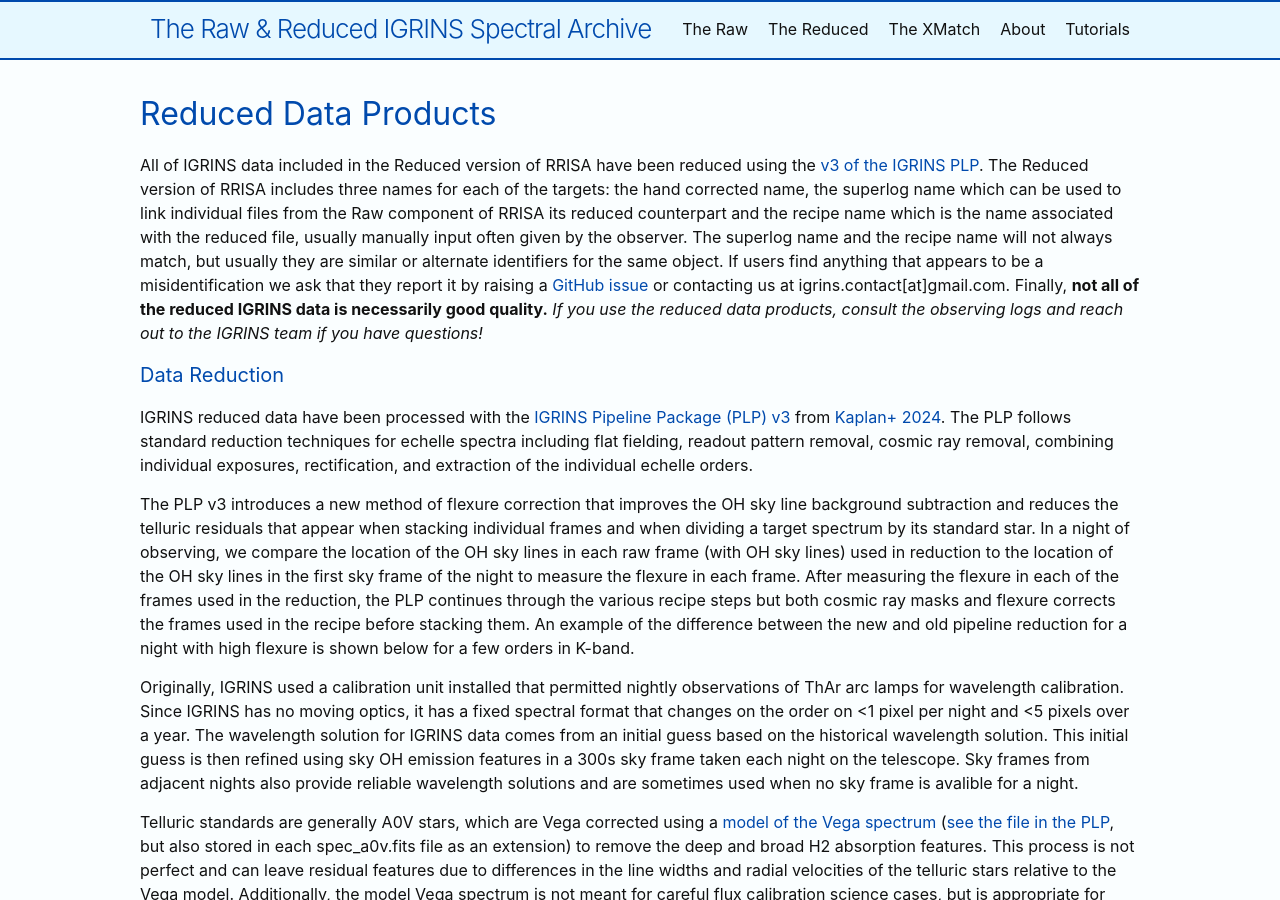
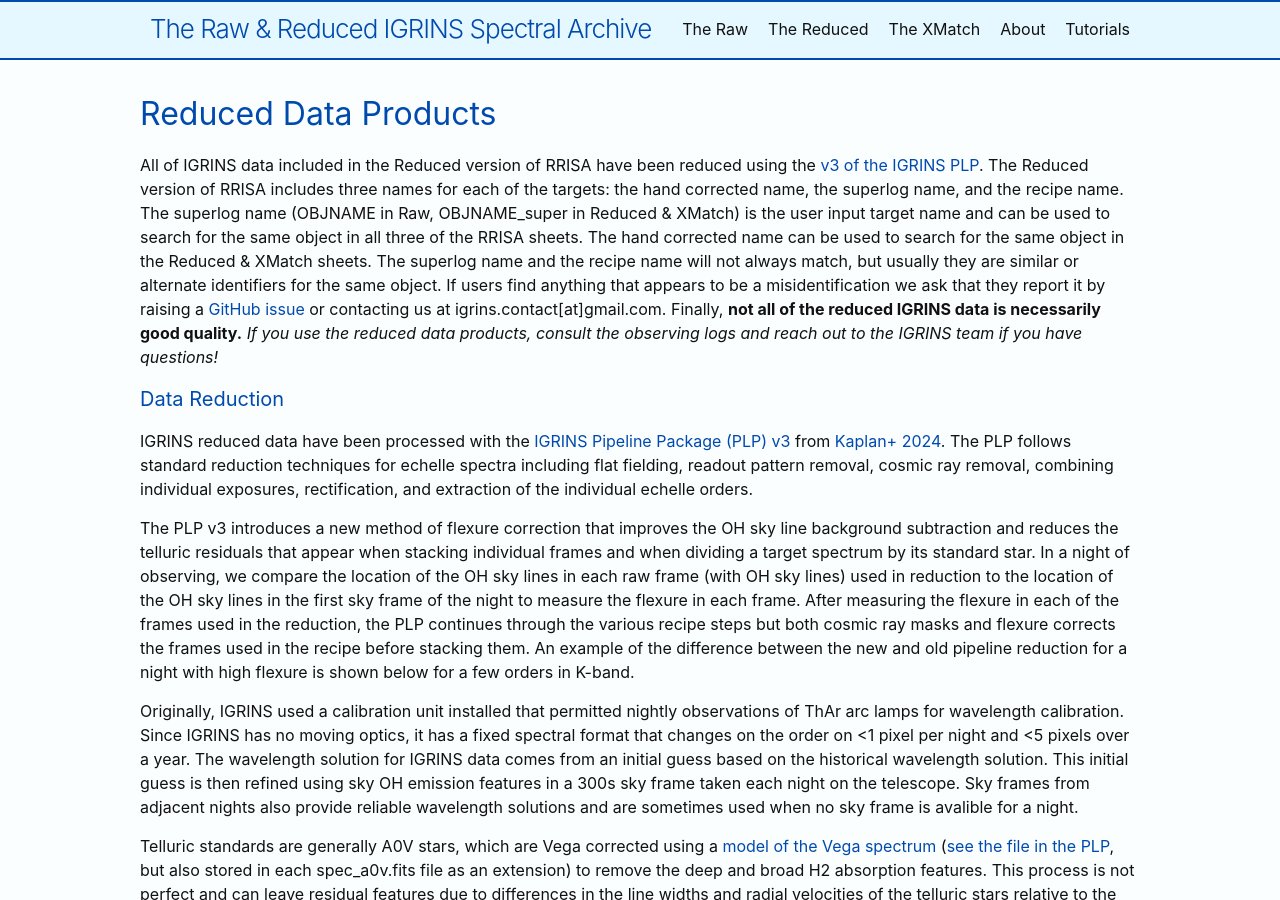
Before and after one commit to IGRINScontact/IGRINScontact.github.io, a Jekyll site: the page built from RRISA_reduced.markdown, in a window 1280 px wide and 900 px high. Built offline with Jekyll 4.4.1, drawn with Linux system fonts in a browser that asks for light colours.

Commit message:
Small grammar fixes

```diff
--- a/RRISA_raw.markdown
+++ b/RRISA_raw.markdown
@@ -32,7 +32,7 @@ The IGRINS slit dimensions (width x length) in arcseconds are 0.34x5 at Gemini S
 Point sources (anything with a seeing limited image on the slit-viewer) are generally observed in two positions on the slit.
 The two positions, A and B, are separated by half a slit length.
 
-__*Note:*__ _Data acquired between April 2018 and May 2019 was impacted by a slight K-band defocus. The details of the defocus are available at [the IGRINS@Gemini webpage](https://sites.google.com/site/igrinsatgemini/2018-k-band-resolution)._
+__*Note:*__ _Data acquired between April 2018 and May 2019 were impacted by a slight K-band defocus. The details of the defocus are available at [the IGRINS@Gemini webpage](https://sites.google.com/site/igrinsatgemini/2018-k-band-resolution)._
 
 <h3>RRISA Raw</h3>
 
--- a/RRISA_reduced.markdown
+++ b/RRISA_reduced.markdown
@@ -9,7 +9,9 @@ permalink: /RRISA_reduced/
 
 <h1>Reduced Data Products</h1>
 All of IGRINS data included in the Reduced version of RRISA have been reduced using the [v3 of the IGRINS PLP](https://github.com/igrins/plp/tree/v3.0.0).
-The Reduced version of RRISA includes three names for each of the targets: the hand corrected name, the superlog name which can be used to link individual files from the Raw component of RRISA its reduced counterpart and the recipe name which is the name associated with the reduced file, usually manually input often given by the observer.
+The Reduced version of RRISA includes three names for each of the targets: the hand corrected name, the superlog name, and the recipe name.
+The superlog name (OBJNAME in Raw, OBJNAME_super in Reduced & XMatch) is the user input target name and can be used to search for the same object in all three of the RRISA sheets.
+The hand corrected name can be used to search for the same object in the Reduced & XMatch sheets.
 The superlog name and the recipe name will not always match, but usually they are similar or alternate identifiers for the same object.
 If users find anything that appears to be a misidentification we ask that they report it by raising a [GitHub issue](https://github.com/IGRINScontact/RRISA/issues) or contacting us at igrins.contact[at]gmail.com.
 Finally, __not all of the reduced IGRINS data is necessarily good quality.__
--- a/index.markdown
+++ b/index.markdown
@@ -11,7 +11,7 @@ layout: page
 </center>
 
 <center>
-	<p>IGRINS is a high resolution (R ~ 45,000) spectrograph that simultanously covers H- and K-band (1.45-2.45 μm) in a single exposure built as a collaboration between the University of Texas at Austin and the Korean Astronomy and Space-Science Institute. Since coming online in the summer of 2014, IGRINS has spent over 1,000 nights on sky collecting spectra on 3,400 unique targets. RRISA allows the anyone to access raw and reduced IGRINS archival data!</p>
+	<p>IGRINS is a high resolution (R ~ 45,000) spectrograph that simultanously covers H- and K-band (1.45-2.45 μm) in a single exposure built as a collaboration between the University of Texas at Austin and the Korean Astronomy and Space-Science Institute. Since coming online in the summer of 2014, IGRINS has spent over 1,000 nights on sky collecting spectra on 3,400 unique targets. RRISA allows anyone to access raw and reduced IGRINS archival data!</p>
 </center>
 
 ![RRISA Logo](images/IGRINS_and_RRISA.png){:style="display:block; margin-left:auto; margin-right:auto; width:600px"}
```
Also changed, not shown: _layouts/about.html (+6 -1 lines).
